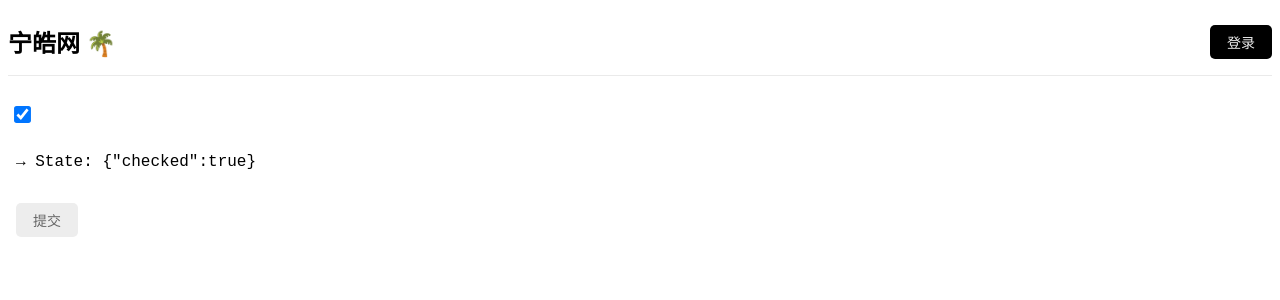
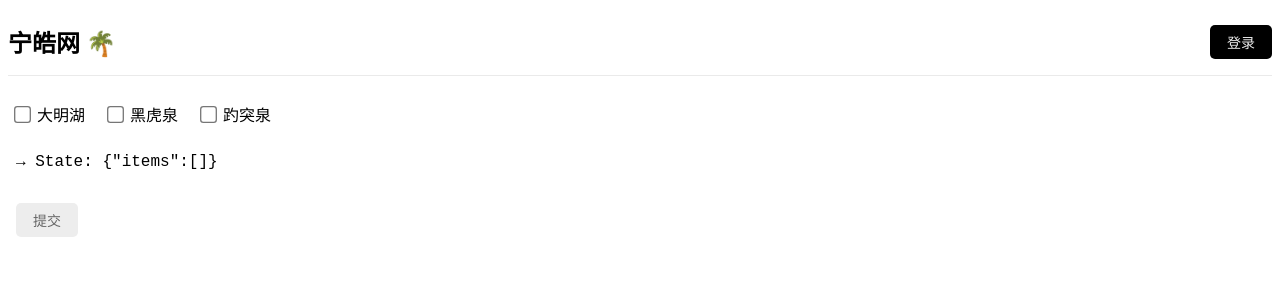
Before and after one commit to ninghao/ninghao-react-w22, a React (Create React App) app: page / in a window 1280 px wide. Shown: the top 300 px of the page. Built offline with nearby package versions, Linux system fonts and the light colour scheme.

Commit message:
多值复选框

```diff
--- a/src/app/form/app-form.tsx
+++ b/src/app/form/app-form.tsx
@@ -10,7 +10,7 @@ type AppFormProps = {};
  * 状态类型
  */
 type AppFormState = {
-  checked: boolean;
+  items: Array<string>;
 };
 
 /**
@@ -26,7 +26,7 @@ class AppForm extends Component<AppFormProps, AppFormState> {
    * 组件状态
    */
   state: AppFormState = {
-    checked: true,
+    items: [],
   };
 
   onSubmitForm = (event: FormEvent) => {
@@ -34,9 +34,31 @@ class AppForm extends Component<AppFormProps, AppFormState> {
     console.log(this.state);
   };
 
-  onCheckboxChange = (event: FormEvent<HTMLInputElement>) => {
-    this.setState({ checked: event.currentTarget.checked });
+  onChange = ({
+    currentTarget: { value, checked },
+  }: FormEvent<HTMLInputElement>) => {
+    const items = new Set(this.state.items);
+
+    if (checked) {
+      items.add(value);
+    } else {
+      items.delete(value);
+    }
+
+    this.setState({
+      items: Array.from(items),
+    });
   };
+
+  isChecked = (currentItem: string) => {
+    return this.state.items.some((item) => item === currentItem);
+  };
+
+  parks = [
+    { id: 1, value: '大明湖' },
+    { id: 2, value: '黑虎泉' },
+    { id: 3, value: '趵突泉' },
+  ];
 
   /**
    * 渲染
@@ -46,11 +68,18 @@ class AppForm extends Component<AppFormProps, AppFormState> {
       <div>
         <form onSubmit={this.onSubmitForm}>
           <div>
-            <input
-              type="checkbox"
-              checked={this.state.checked}
-              onChange={this.onCheckboxChange}
-            />
+            {this.parks.map((item) => (
+              <label>
+                <input
+                  type="checkbox"
+                  id={`tag-${item.id}`}
+                  onChange={this.onChange}
+                  checked={this.isChecked(item.value)}
+                  value={item.value}
+                />
+                {item.value}
+              </label>
+            ))}
           </div>
           <pre>→ State: {JSON.stringify(this.state)}</pre>
           <input type="submit" value="提交" />
```
